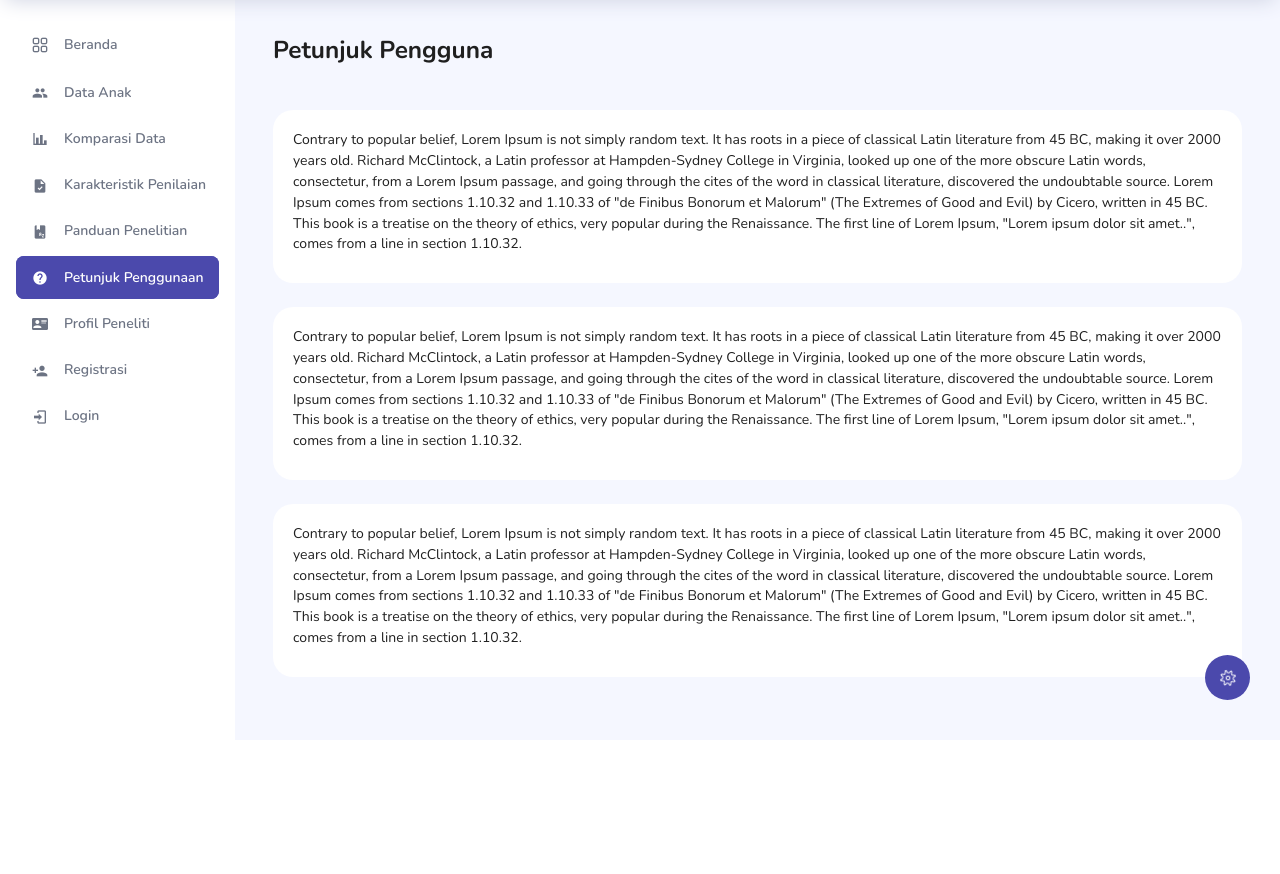
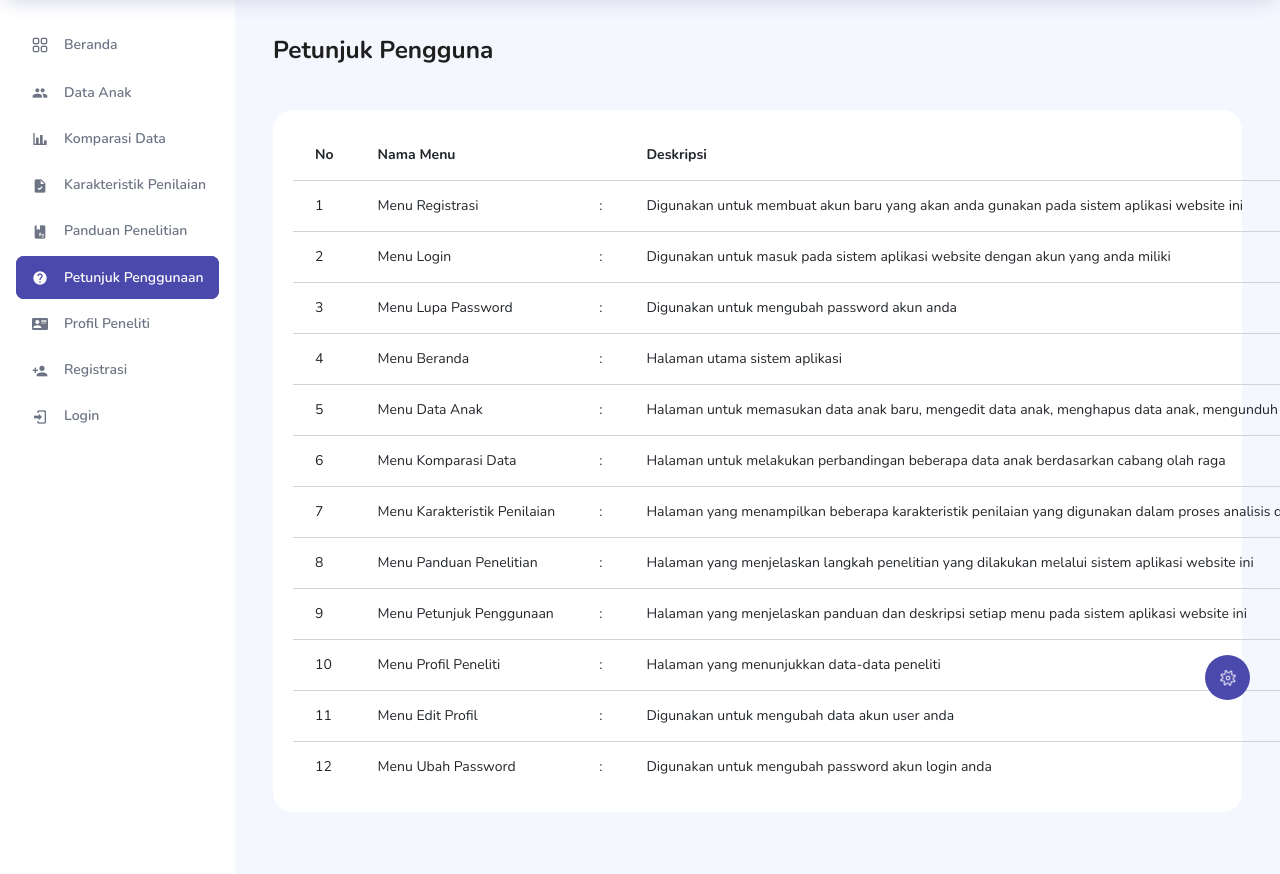
Before and after one commit to yendrapriambada/analisis_cabor, a CodeIgniter app: page /analisis_cabor/user/C_index_user/petunjukPenggunaan in a window 1280 px wide. Shown: the part 60-934 px from the top of the page. Before the commit the page ends 760 px from the top, so only its background shows below. Run offline with CodeIgniter, Linux system fonts and the light colour scheme; style sheets or scripts are compiled from the project's sources; some libraries are stand-ins or nearby versions.

Commit message:
Add Petunjuk Penggunaan

```diff
--- a/application/views/user/v_petunjuk_penggunaan.php
+++ b/application/views/user/v_petunjuk_penggunaan.php
@@ -42,25 +42,90 @@
                     <div class="col-12">
                         <div class="card">
                             <div class="card-body">
-                                <p>Contrary to popular belief, Lorem Ipsum is not simply random text. It has roots in a piece of classical Latin literature from 45 BC, making it over 2000 years old. Richard McClintock, a Latin professor at Hampden-Sydney College in Virginia, looked up one of the more obscure Latin words, consectetur, from a Lorem Ipsum passage, and going through the cites of the word in classical literature, discovered the undoubtable source. Lorem Ipsum comes from sections 1.10.32 and 1.10.33 of "de Finibus Bonorum et Malorum" (The Extremes of Good and Evil) by Cicero, written in 45 BC. This book is a treatise on the theory of ethics, very popular during the Renaissance. The first line of Lorem Ipsum, "Lorem ipsum dolor sit amet..", comes from a line in section 1.10.32.</p>
-                            </div>
-                        </div>
-                    </div>
-                </div>
-                <div class="row mb-4">
-                    <div class="col-12">
-                        <div class="card">
-                            <div class="card-body">
-                                <p>Contrary to popular belief, Lorem Ipsum is not simply random text. It has roots in a piece of classical Latin literature from 45 BC, making it over 2000 years old. Richard McClintock, a Latin professor at Hampden-Sydney College in Virginia, looked up one of the more obscure Latin words, consectetur, from a Lorem Ipsum passage, and going through the cites of the word in classical literature, discovered the undoubtable source. Lorem Ipsum comes from sections 1.10.32 and 1.10.33 of "de Finibus Bonorum et Malorum" (The Extremes of Good and Evil) by Cicero, written in 45 BC. This book is a treatise on the theory of ethics, very popular during the Renaissance. The first line of Lorem Ipsum, "Lorem ipsum dolor sit amet..", comes from a line in section 1.10.32.</p>
-                            </div>
-                        </div>
-                    </div>
-                </div>
-                <div class="row mb-4">
-                    <div class="col-12">
-                        <div class="card">
-                            <div class="card-body">
-                                <p>Contrary to popular belief, Lorem Ipsum is not simply random text. It has roots in a piece of classical Latin literature from 45 BC, making it over 2000 years old. Richard McClintock, a Latin professor at Hampden-Sydney College in Virginia, looked up one of the more obscure Latin words, consectetur, from a Lorem Ipsum passage, and going through the cites of the word in classical literature, discovered the undoubtable source. Lorem Ipsum comes from sections 1.10.32 and 1.10.33 of "de Finibus Bonorum et Malorum" (The Extremes of Good and Evil) by Cicero, written in 45 BC. This book is a treatise on the theory of ethics, very popular during the Renaissance. The first line of Lorem Ipsum, "Lorem ipsum dolor sit amet..", comes from a line in section 1.10.32.</p>
+                                <table class="table table-hover">
+                                    <thead>
+                                        <tr>
+                                            <th>No</th>
+                                            <th>Nama Menu</th>
+                                            <th></th>
+                                            <th>Deskripsi</th>
+                                        </tr>
+                                    </thead>
+                                    <tbody>
+                                        <tr>
+                                            <td>1</td>
+                                            <td>Menu Registrasi</td>
+                                            <td>: </td>
+                                                <td>Digunakan untuk membuat akun baru yang akan anda gunakan pada sistem aplikasi website ini</td>
+                                        </tr>
+                                        <tr>
+                                            <td>2</td>
+                                            <td>Menu Login</td>
+                                            <td>: </td>
+                                                <td>Digunakan untuk masuk pada sistem aplikasi website dengan akun yang anda miliki</td>
+                                        </tr>
+                                        <tr>
+                                            <td>3</td>
+                                            <td>Menu Lupa Password</td>
+                                            <td>: </td>
+                                                <td>Digunakan untuk mengubah password akun anda</td>
+                                        </tr>
+                                        <tr>
+                                            <td>4</td>
+                                            <td>Menu Beranda</td>
+                                            <td>: </td>
+                                                <td>Halaman utama sistem aplikasi</td>
+                                        </tr>
+                                        <tr>
+                                            <td>5</td>
+                                            <td>Menu Data Anak</td>
+                                            <td>: </td>
+                                                <td>Halaman untuk memasukan data anak baru, mengedit data anak, menghapus data anak, mengunduh data anak, dan melakukan analisis prediksi kemampuan cabang olahraga anak</td>
+                                        </tr>
+                                        <tr>
+                                            <td>6</td>
+                                            <td>Menu Komparasi Data</td>
+                                            <td>: </td>
+                                                <td>Halaman untuk melakukan perbandingan beberapa data anak berdasarkan cabang olah raga</td>
+                                        </tr>
+                                        <tr>
+                                            <td>7</td>
+                                            <td>Menu Karakteristik Penilaian</td>
+                                            <td>: </td>
+                                                <td>Halaman yang menampilkan beberapa karakteristik penilaian yang digunakan dalam proses analisis data setiap cabang olahraga</td>
+                                        </tr>
+                                        <tr>
+                                            <td>8</td>
+                                            <td>Menu Panduan Penelitian</td>
+                                            <td>: </td>
+                                                <td>Halaman yang menjelaskan langkah penelitian yang dilakukan melalui sistem aplikasi website ini</td>
+                                        </tr>
+                                        <tr>
+                                            <td>9</td>
+                                            <td>Menu Petunjuk Penggunaan</td>
+                                            <td>: </td>
+                                                <td>Halaman yang menjelaskan panduan dan deskripsi setiap menu pada sistem aplikasi website ini</td>
+                                        </tr>
+                                        <tr>
+                                            <td>10</td>
+                                            <td>Menu Profil Peneliti</td>
+                                            <td>: </td>
+                                                <td>Halaman yang menunjukkan data-data peneliti</td>
+                                        </tr>
+                                        <tr>
+                                            <td>11</td>
+                                            <td>Menu Edit Profil</td>
+                                            <td>: </td>
+                                                <td>Digunakan untuk mengubah data akun user anda</td>
+                                        </tr>
+                                        <tr>
+                                            <td>12</td>
+                                            <td>Menu Ubah Password</td>
+                                            <td>: </td>
+                                                <td>Digunakan untuk mengubah password akun login anda</td>
+                                        </tr>
+                                    </tbody>
+                                </table>
                             </div>
                         </div>
                     </div>
```
